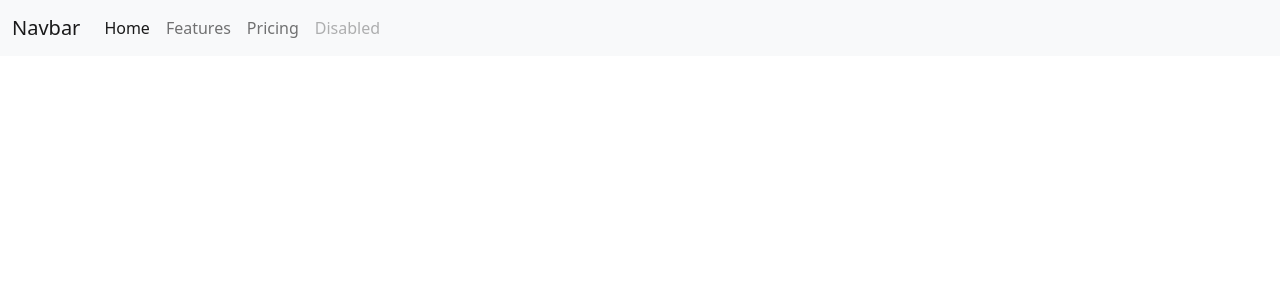
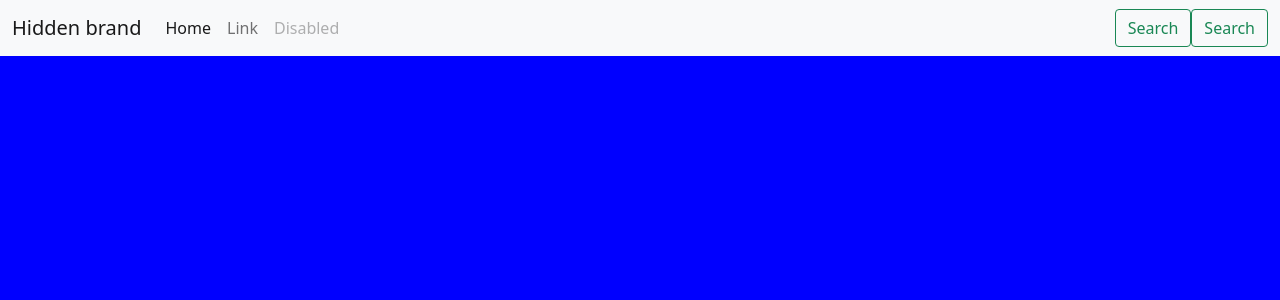
Before and after one commit to tanyatomar98/MusicRoom, a Django app: page / in a window 1280 px wide. Shown: the top 300 px of the page. Run offline with Django 3.2, Linux system fonts and the light colour scheme.

Commit message:
Add Static files

```diff
--- a/MusicRoom/MusicRoom/settings.py
+++ b/MusicRoom/MusicRoom/settings.py
@@ -121,6 +121,12 @@ USE_TZ = True
 
 STATIC_URL = '/static/'
 
+STATICFILES_DIRS = [
+    os.path.join(BASE_DIR, 'static'),
+]
+
+STATIC_ROOT  = os.path.join(BASE_DIR, 'staticfiles')
+
 # Default primary key field type
 # https://docs.djangoproject.com/en/3.2/ref/settings/#default-auto-field
 
--- /dev/null
+++ b/MusicRoom/static/css/base.css
@@ -0,0 +1,3 @@
+body {
+    background-color: blue;
+}
--- a/MusicRoom/templates/base.html
+++ b/MusicRoom/templates/base.html
@@ -1,3 +1,5 @@
+{% load static %}
+
 <!doctype html>
 <html lang="en">
   <head>
@@ -5,8 +7,10 @@
     <meta charset="utf-8">
     <meta name="viewport" content="width=device-width, initial-scale=1">
 
+
     <!-- Bootstrap CSS -->
     <link href="https://cdn.jsdelivr.net/npm/bootstrap@5.1.3/dist/css/bootstrap.min.css" rel="stylesheet" integrity="sha384-1BmE4kWBq78iYhFldvKuhfTAU6auU8tT94WrHftjDbrCEXSU1oBoqyl2QvZ6jIW3" crossorigin="anonymous">
+    <link rel="stylesheet" href="{% static 'css/base.css' %}">
 
     <title>
         {% block title %}
@@ -15,7 +19,32 @@
     </title>
   </head>
   <body>
-    {% include 'navbar.html' %}
+
+    <nav class="navbar navbar-expand-lg navbar-light bg-light nav-color">
+      <div class="container-fluid">
+        <button class="navbar-toggler" type="button" data-bs-toggle="collapse" data-bs-target="#navbarTogglerDemo01" aria-controls="navbarTogglerDemo01" aria-expanded="false" aria-label="Toggle navigation">
+        <span class="navbar-toggler-icon"></span>
+        </button>
+        <div class="collapse navbar-collapse" id="navbarTogglerDemo01">
+        <a class="navbar-brand" href="#">Hidden brand</a>
+        <ul class="navbar-nav me-auto mb-2 mb-lg-0">
+          <li class="nav-item">
+          <a class="nav-link active" aria-current="page" href="#">Home</a>
+          </li>
+          <li class="nav-item">
+          <a class="nav-link" href="#">Link</a>
+          </li>
+          <li class="nav-item">
+          <a class="nav-link disabled">Disabled</a>
+          </li>
+        </ul>
+        <form class="d-flex">
+          <button class="btn btn-outline-success nav-btn" type="submit">Search</button>
+          <button class="btn btn-outline-success" type="submit">Search</button>
+        </form>
+        </div>
+      </div>
+      </nav>
 
     {%block content %}
     {% endblock %}
--- a/MusicRoom/templates/navbar.html
+++ /dev/null
@@ -1,16 +0,0 @@
-<nav class="navbar navbar-expand-lg navbar-light bg-light">
-  <div class="container-fluid">
-    <a class="navbar-brand" href="#">Navbar</a>
-    <button class="navbar-toggler" type="button" data-bs-toggle="collapse" data-bs-target="#navbarNavAltMarkup" aria-controls="navbarNavAltMarkup" aria-expanded="false" aria-label="Toggle navigation">
-      <span class="navbar-toggler-icon"></span>
-    </button>
-    <div class="collapse navbar-collapse" id="navbarNavAltMarkup">
-      <div class="navbar-nav">
-        <a class="nav-link active" aria-current="page" href="#">Home</a>
-        <a class="nav-link" href="#">Features</a>
-        <a class="nav-link" href="#">Pricing</a>
-        <a class="nav-link disabled">Disabled</a>
-      </div>
-    </div>
-  </div>
-</nav>
```
